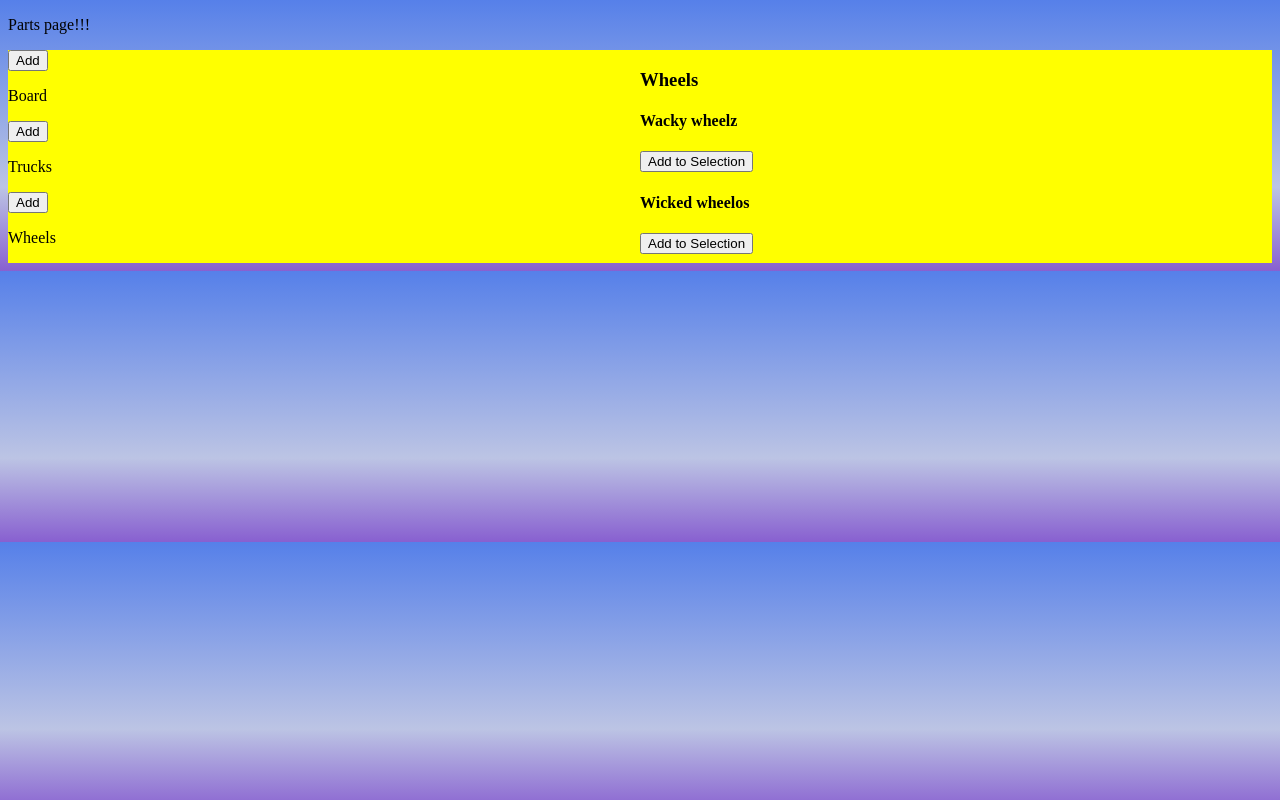
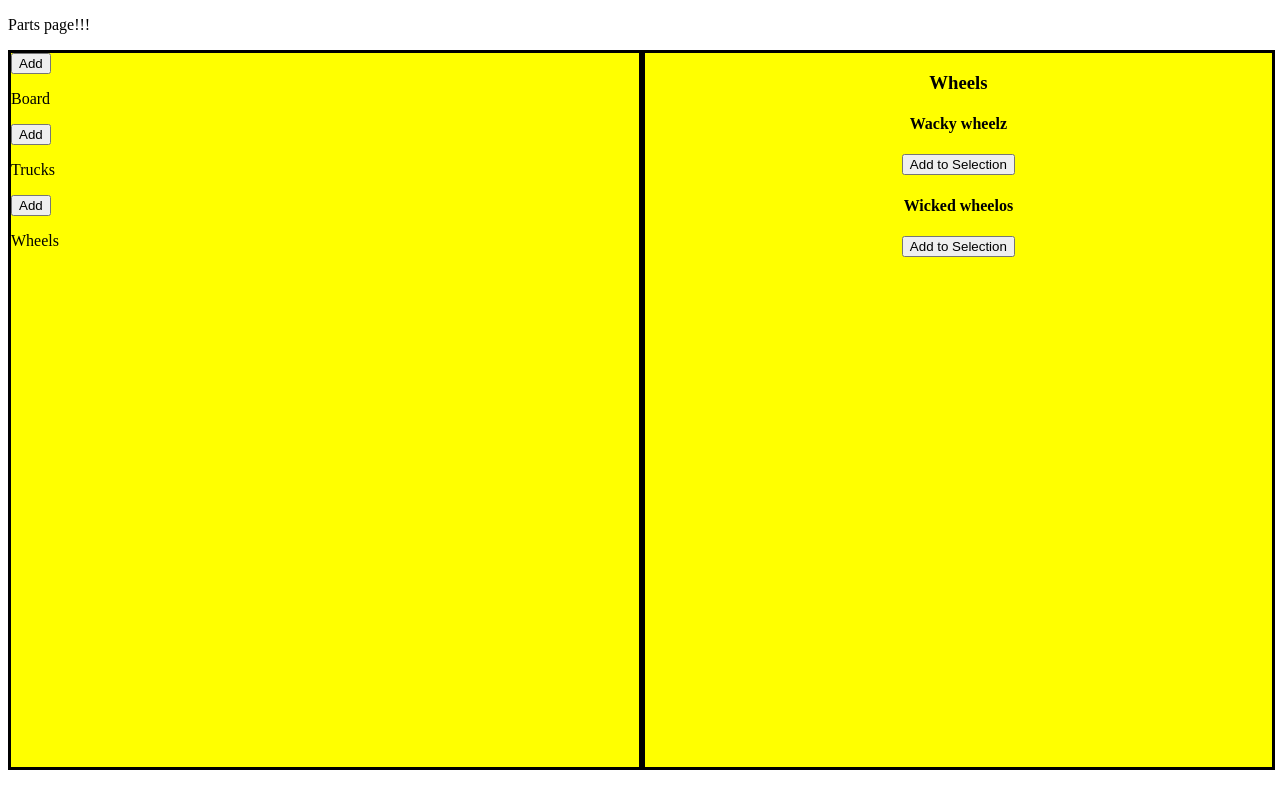
Before and after one commit to Joels17/bc-part-picker, a React (Create React App) app in the folder bcpp-front/: page / in a window 1280 px wide. Built offline with nearby package versions, Linux system fonts and the light colour scheme.

Commit message:
created two column layout

```diff
--- a/bcpp-front/src/components/Partspage.js
+++ b/bcpp-front/src/components/Partspage.js
@@ -10,7 +10,7 @@ function PartsPage() {
 				<div className="column">
 				<PartSelectorList />
 				</div>
-				<div className="column">
+				<div id="columnList" className="column">
 				<PartList partType="Wheels" />
 				</div>
 			</div>
--- a/bcpp-front/src/styles/components/_partspage.scss
+++ b/bcpp-front/src/styles/components/_partspage.scss
@@ -4,8 +4,16 @@
 
 .column {
   float: left;
+  border: 3px solid black;
   width: 50%;
-  height: 100%;
+  display: flex;
+  flex: 1;
+  flex-direction: column;
+  column-fill: balance;
+}
+
+#columnList {
+  text-align: center;
 }
 
 .row:after {
@@ -13,3 +21,16 @@
   display: table;
   clear: both;
 }
+
+body {
+  background: rgb(255, 255, 255);
+}
+
+.row {
+  height: 90%;
+  position: absolute;
+  display: flex;
+  flex-direction: row;
+  flex-wrap: wrap;
+  width: 99%;
+}
```
